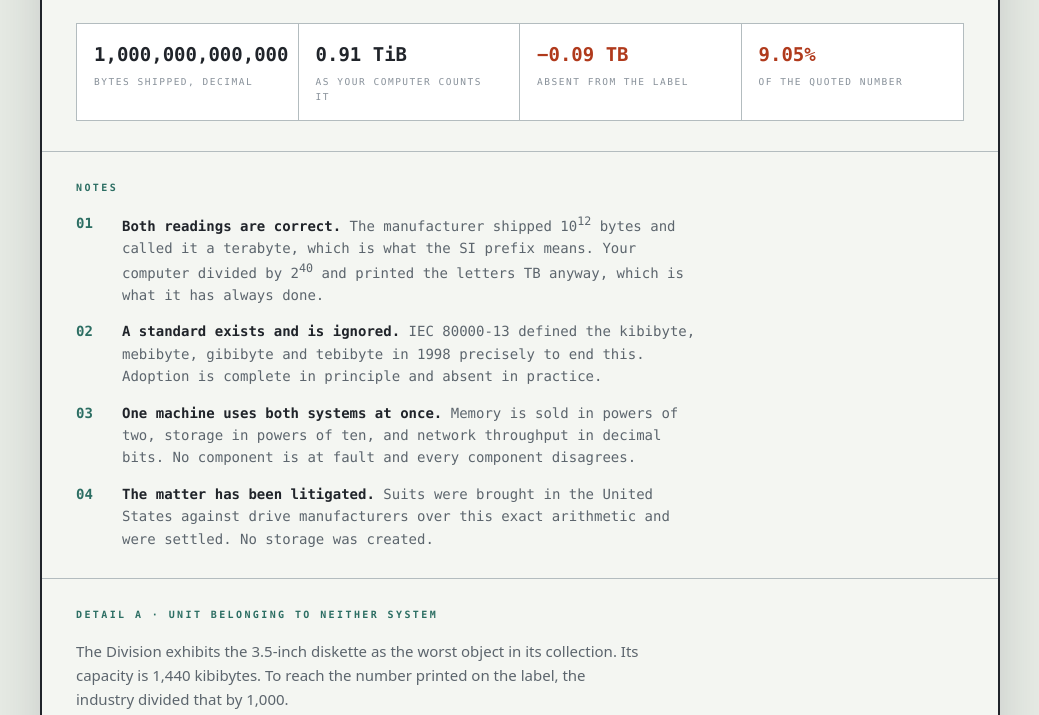
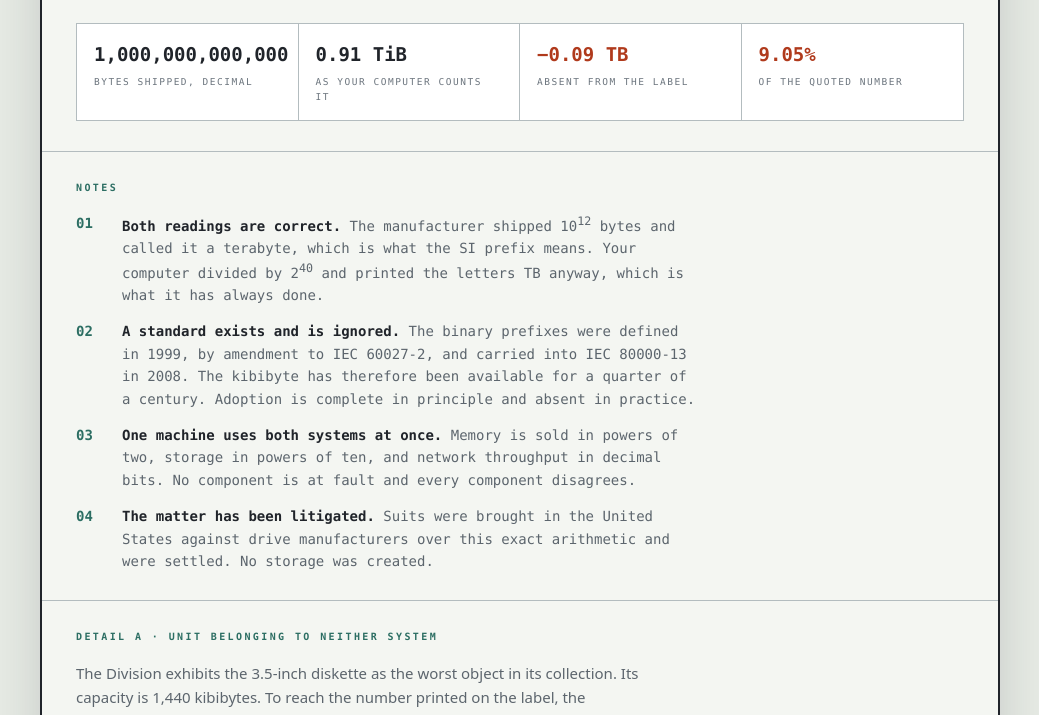
Before and after one commit to holthe/binary-weights-and-measures, a plain HTML site: page index.html in a window 1280 px wide. Shown: the part 719-1434 px from the top of the page, without its empty margins (120-1159 px from the left). Drawn offline with Linux system fonts and the light colour scheme.

Commit message:
Date the binary prefixes to the standard that defined them
IEC 80000-13 is a 2008 standard and cannot have defined anything in
1998. The binary prefixes came from an amendment to IEC 60027-2 in 1999
and were carried into 80000-13 later. A division that exists to be
pedantic about units should be able to date its own standard.

Also clamps the advertised capacity. A value like 1e308 turned the byte
count into Infinity and printed nonsense across the whole drawing.

```diff
--- a/index.html
+++ b/index.html
@@ -34,11 +34,11 @@
 <meta name="twitter:description" content="A drive is sold in powers of ten and counted in powers of two. The shortfall is 9.05% at the terabyte, and nothing is broken.">
 <meta name="twitter:image" content="https://binary.besteffortindustries.com/og.png">
 <meta name="twitter:image:alt" content="Binary Division of Weights and Measures: an engineering drawing of a bar dimensioned 1 TB as advertised, its last 9.05% hatched in red, dimensioned 0.91 TiB as counted.">
-<title>Binary Division of Weights and Measures | Sold in tens, counted in twos</title>
+<title>Binary Division of Weights and Measures</title>
 <style>
   :root{
     --sheet:#e6eae4; --field:#f4f6f2; --graphite:#20242a; --line:#7d8790;
-    --line-2:#b3bcbf; --muted:#5c656d; --faint:#88919a; --short:#b03a1c; --spec:#2c6e63;
+    --line-2:#b3bcbf; --muted:#5c656d; --faint:#6c757e; --short:#b03a1c; --spec:#2c6e63;
   }
   *{margin:0;padding:0;box-sizing:border-box}
   html{-webkit-text-size-adjust:100%}
@@ -167,7 +167,7 @@
     <div class="controls">
       <div class="f">
         <label for="cap">Advertised capacity</label>
-        <input id="cap" type="number" min="1" step="1" value="1">
+        <input id="cap" type="number" min="1" max="1000000000" step="1" value="1">
       </div>
       <div class="f">
         <label for="unit">Unit printed on the box</label>
@@ -210,7 +210,7 @@
     <div class="sechead">Notes</div>
     <ol>
       <li><span><strong>Both readings are correct.</strong> The manufacturer shipped 10<sup>12</sup> bytes and called it a terabyte, which is what the SI prefix means. Your computer divided by 2<sup>40</sup> and printed the letters TB anyway, which is what it has always done.</span></li>
-      <li><span><strong>A standard exists and is ignored.</strong> IEC 80000-13 defined the kibibyte, mebibyte, gibibyte and tebibyte in 1998 precisely to end this. Adoption is complete in principle and absent in practice.</span></li>
+      <li><span><strong>A standard exists and is ignored.</strong> The binary prefixes were defined in 1999, by amendment to IEC 60027-2, and carried into IEC 80000-13 in 2008. The kibibyte has therefore been available for a quarter of a century. Adoption is complete in principle and absent in practice.</span></li>
       <li><span><strong>One machine uses both systems at once.</strong> Memory is sold in powers of two, storage in powers of ten, and network throughput in decimal bits. No component is at fault and every component disagrees.</span></li>
       <li><span><strong>The matter has been litigated.</strong> Suits were brought in the United States against drive manufacturers over this exact arithmetic and were settled. No storage was created.</span></li>
     </ol>
@@ -258,7 +258,10 @@
   function group(n){ return n.toLocaleString('en-US'); }
 
   function draw(){
-    var n = Math.max(1, Math.floor(+cap.value || 1));
+    var n = Math.floor(+cap.value);
+    if (!isFinite(n) || n < 1) n = 1;
+    if (n > 1e9) n = 1e9;  /* beyond this the readout is a joke about notation, not capacity */
+    if (String(cap.value) !== '' && +cap.value !== n) cap.value = n;
     var exp = +unit.value;
     var label = exp === 12 ? 'TB' : 'GB';
     var binLabel = exp === 12 ? 'TiB' : 'GiB';
```
